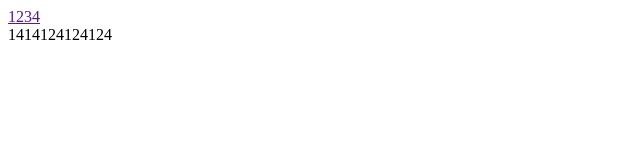
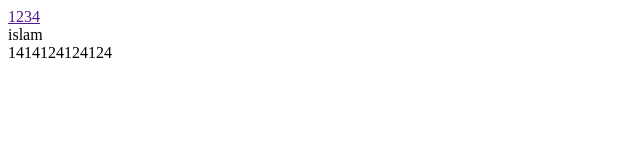
Before and after one commit to zloykotenok/kot06, a plain HTML site: page index.html in a window 1280 px wide. Shown: the whole page, without its empty margins (0-640 px from the left). Drawn offline with Linux system fonts and the light colour scheme.

Commit message:
asdasdasasdasdasd

```diff
--- a/index.html
+++ b/index.html
@@ -12,6 +12,7 @@
         <a href="">1</a><a href="">2</a><a href="">3</a><a href="">4</a>
       </nav>
     </header>
+    islam
     <footer>1414124124124</footer>
   </body>
 </html>
```
